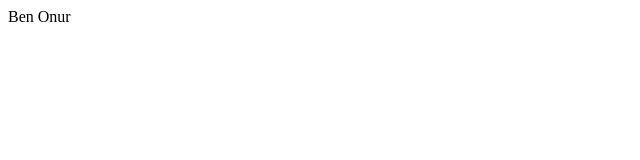
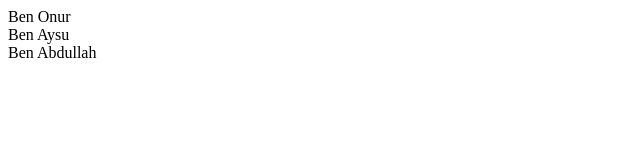
Before and after one commit to KaraarslanAysu/git-test-repo, a plain HTML site: page index.html in a window 1280 px wide. Shown: the whole page, without its empty margins (0-640 px from the left). Drawn offline with Linux system fonts and the light colour scheme.

Commit message:
Update index.html v2
test v2

```diff
--- a/index.html
+++ b/index.html
@@ -10,5 +10,8 @@
     <div>
         Ben Onur
     </div>
+
+    <div>Ben Aysu</div>
+    <div>Ben Abdullah</div>
 </body>
 </html>
```
